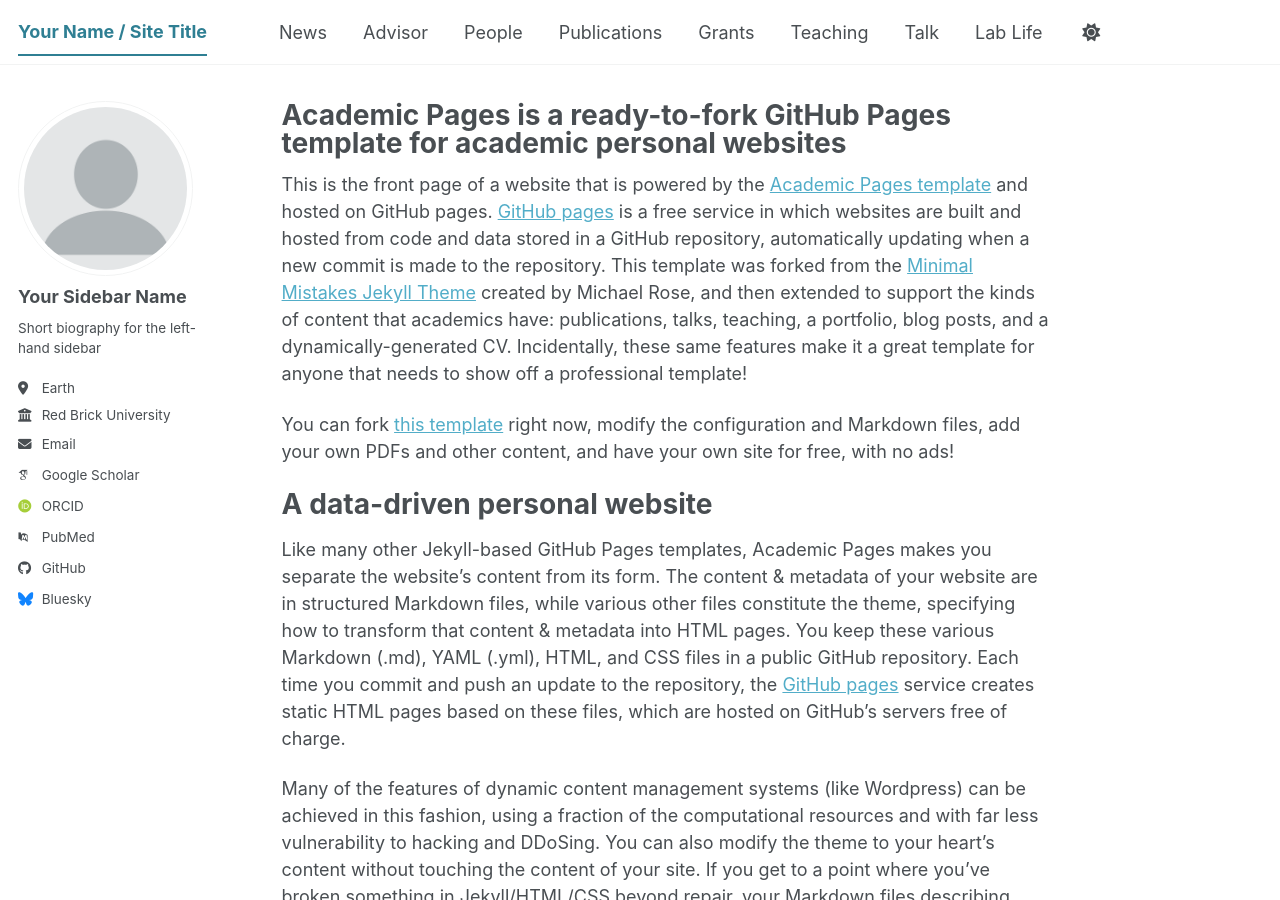
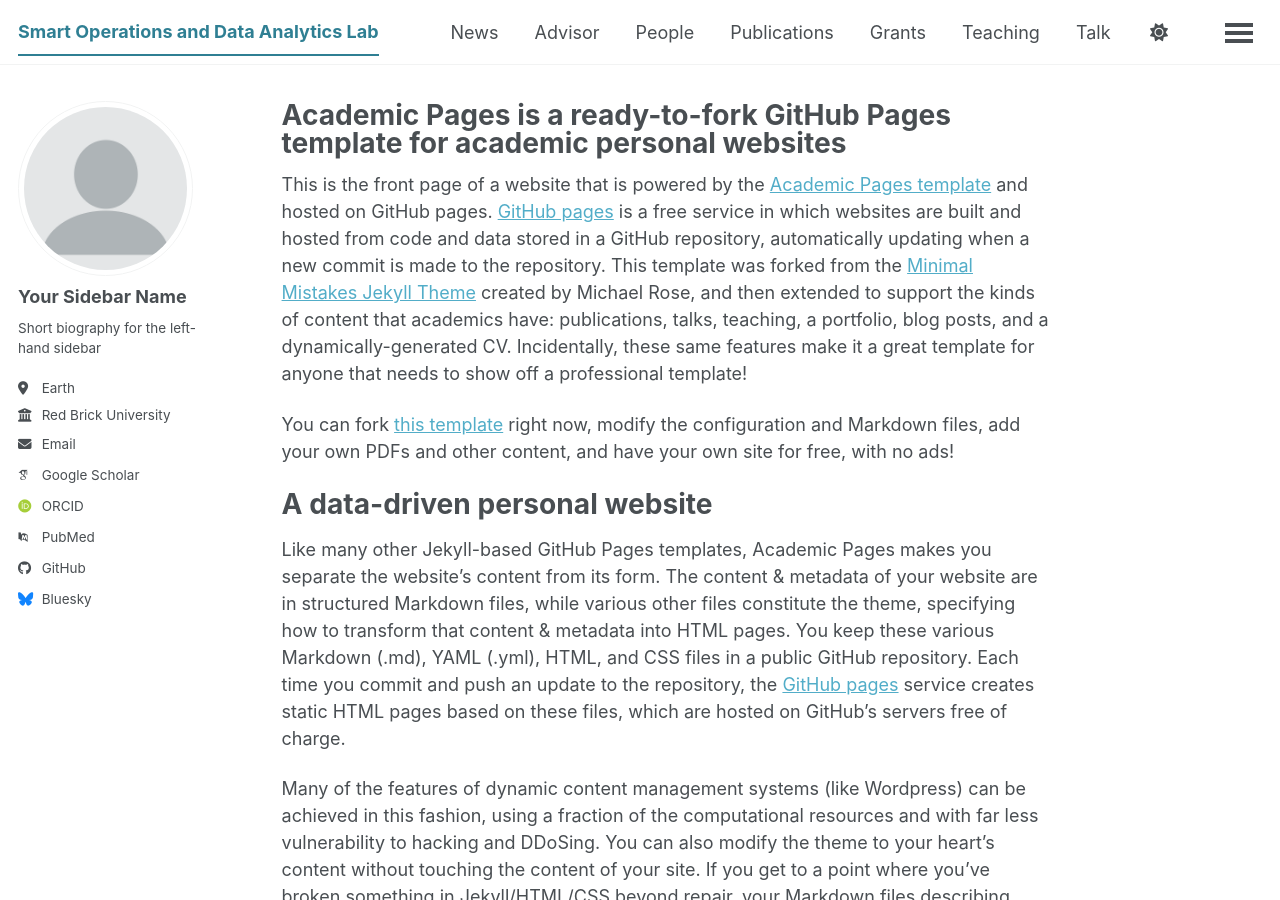
Before and after one commit to kbhuang188/kbhuang188.github.io, a Jekyll site: the page built from _pages/about.md, in a window 1280 px wide and 900 px high. Built offline with Jekyll 4.4.1, drawn with Linux system fonts in a browser that asks for light colours; some web fonts are replaced; a script bundle is joined from its source files by our own code; library files that are not in the unit come from our copies.

Commit message:
Update site title and URL in configuration

```diff
--- a/_config.yml
+++ b/_config.yml
@@ -9,13 +9,13 @@
 # Basic Site Settings
 locale                   : "en-US"
 site_theme               : "default" # The available themes options are "default", "air", "sunrise", "mint", "dirt" and "contrast"
-title                    : "Your Name / Site Title"
+title                    : "Smart Operations and Data Analytics Lab"
 title_separator          : "-"
 name                     : &name "Your Name"
 description              : &description "Your Name's academic portfolio"   # Update this with a general description of your site, this is the default if not overridden by a page
-url                      : https://academicpages.github.io # The base hostname & protocol for your site e.g. "https://[your GitHub username].github.io",
+url                      : https://kbhuang188.github.io # The base hostname & protocol for your site e.g. "https://[your GitHub username].github.io",
                                                            # or if you already have some other page hosted on Github then use "https://[your GitHub username].github.io/[Your Repo Name]"
-baseurl                  : "" # the subpath of your site, e.g. "/blog"
+baseurl                  : ""
 repository               : "academicpages/academicpages.github.io"
 
 # Site Author - The following control what appear as part of the author content on the side bar.
```
